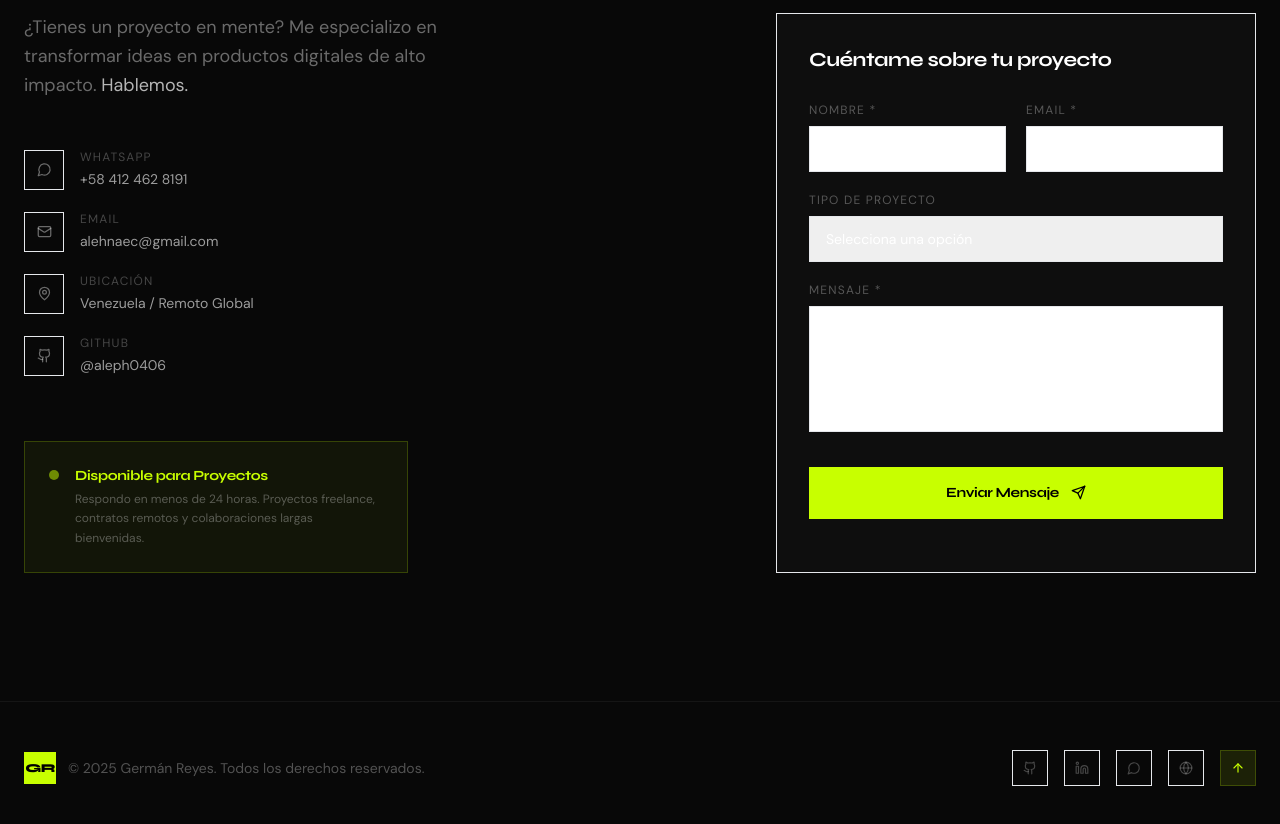
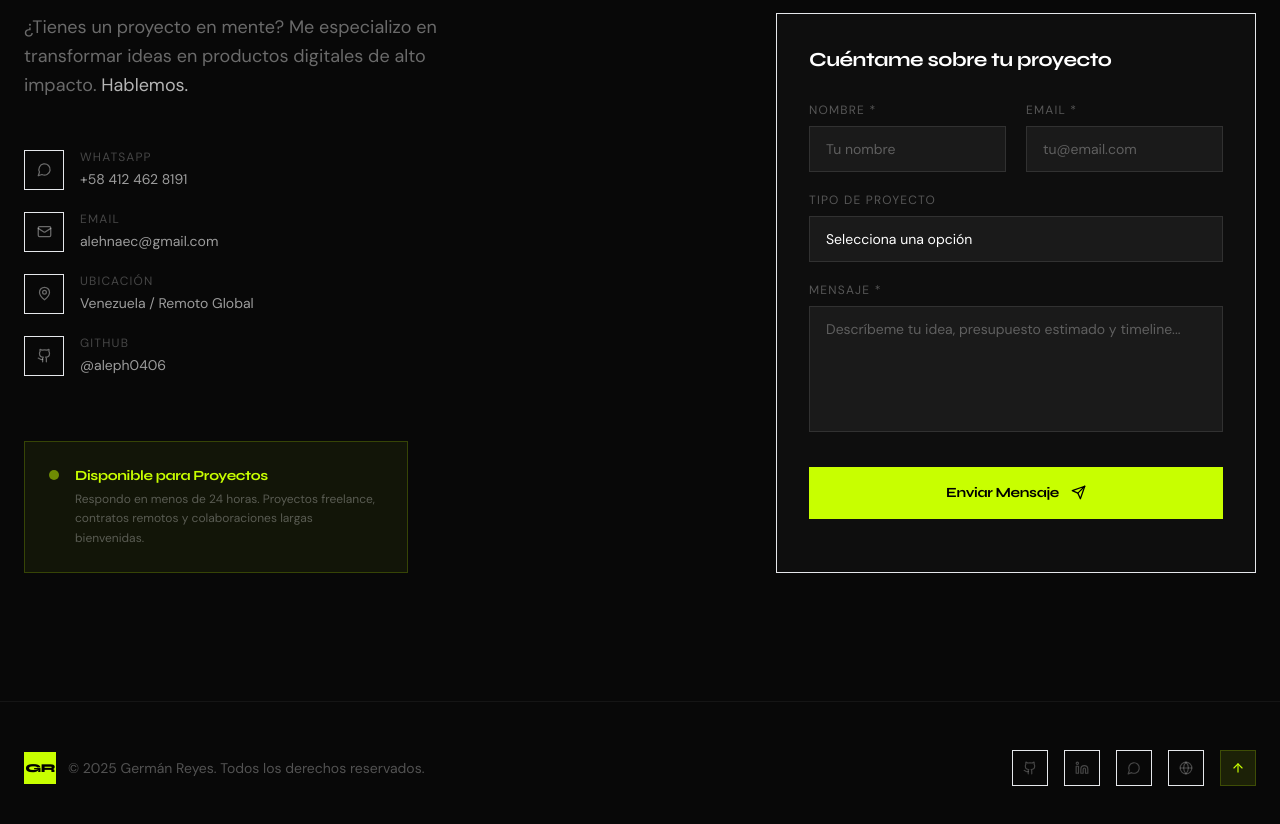
Before and after one commit to aleph0406/portafolio-alehna-echarry, a React (Vite) app: page / in a window 1280 px wide. Shown: the part 5900-6724 px from the top of the page. Built offline with nearby package versions, Linux system fonts and the light colour scheme.

Commit message:
Update form styling and fetch URL in Contact component

```diff
--- a/src/components/Contact.jsx
+++ b/src/components/Contact.jsx
@@ -15,7 +15,7 @@ export default function Contact() {
     setLoading(true);
 
     try {
-      const response = await fetch("https://formspree.io/f/alehnaec@gmail.com", {
+      const response = await fetch("https://formspree.io/f/alehnaec", {
         method: "POST",
         headers: {
           "Content-Type": "application/json",
@@ -172,7 +172,7 @@ export default function Contact() {
                       value={form.name}
                       onChange={handleChange}
                       placeholder="Tu nombre"
-                      className="w-full bg-white/3 border border-white/8 focus:border-[#C8FF00]/50 outline-none px-4 py-3 text-white text-sm font-body placeholder:text-white/20 transition-colors"
+                      className="w-full bg-[#1A1A1A] border border-white/10 focus:border-[#C8FF00]/60 outline-none px-4 py-3 text-white text-sm font-body placeholder:text-white/30 transition-colors"
                     />
                   </div>
                   <div>
@@ -186,7 +186,7 @@ export default function Contact() {
                       value={form.email}
                       onChange={handleChange}
                       placeholder="tu@email.com"
-                      className="w-full bg-white/3 border border-white/8 focus:border-[#C8FF00]/50 outline-none px-4 py-3 text-white text-sm font-body placeholder:text-white/20 transition-colors"
+                      className="w-full bg-[#1A1A1A] border border-white/10 focus:border-[#C8FF00]/60 outline-none px-4 py-3 text-white text-sm font-body placeholder:text-white/30 transition-colors"
                     />
                   </div>
                 </div>
@@ -199,7 +199,7 @@ export default function Contact() {
                     name="project"
                     value={form.project}
                     onChange={handleChange}
-                    className="w-full bg-white/3 border border-white/8 focus:border-[#C8FF00]/50 outline-none px-4 py-3 text-white text-sm font-body transition-colors appearance-none"
+                    className="w-full bg-[#1A1A1A] border border-white/10 focus:border-[#C8FF00]/60 outline-none px-4 py-3 text-white text-sm font-body transition-colors appearance-none"
                   >
                     <option value="" className="bg-[#111]">Selecciona una opción</option>
                     <option value="webapp" className="bg-[#111]">Web App / SaaS</option>
@@ -222,7 +222,7 @@ export default function Contact() {
                     value={form.message}
                     onChange={handleChange}
                     placeholder="Descríbeme tu idea, presupuesto estimado y timeline..."
-                    className="w-full bg-white/3 border border-white/8 focus:border-[#C8FF00]/50 outline-none px-4 py-3 text-white text-sm font-body placeholder:text-white/20 transition-colors resize-none"
+                    className="w-full bg-[#1A1A1A] border border-white/10 focus:border-[#C8FF00]/60 outline-none px-4 py-3 text-white text-sm font-body placeholder:text-white/30 transition-colors resize-none"
                   />
                 </div>
 
```
